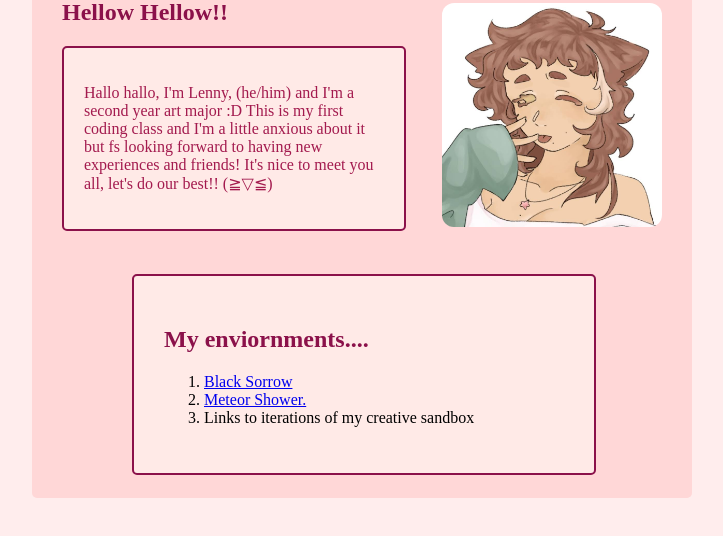
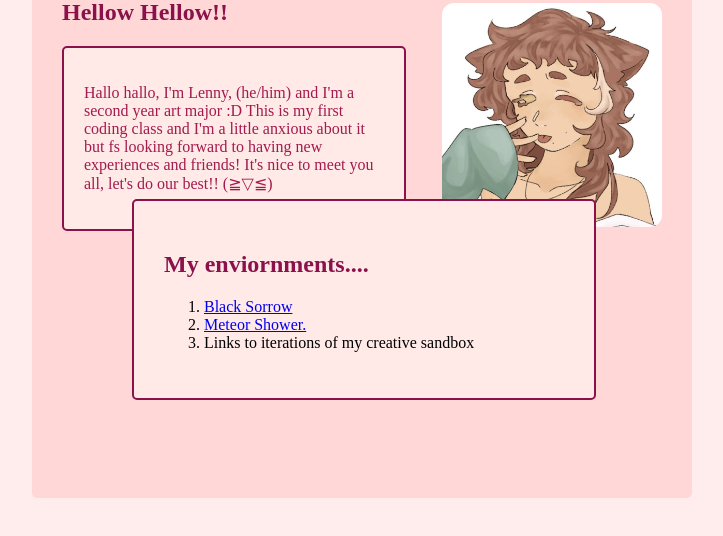
Before and after one commit to lennyriddle608/ART101-26b, a plain HTML site: page index.html in a window 1280 px wide. Shown: the part 220-756 px from the top of the page, without its empty margins (278-1001 px from the left). Drawn offline with Linux system fonts and the light colour scheme.

Commit message:
navigation

```diff
--- a/site.css
+++ b/site.css
@@ -61,7 +61,7 @@ p {color:rgb(163, 26, 78)}
     border-radius: 5px;
     border: 2px solid rgb(139, 17, 74);
     position:absolute;bottom: 0;
-    margin: 0 0 105px 70px;
+    margin: 0 0 180px 70px;
 .navigation h2 {
     margin-top: 0;
 }
```
